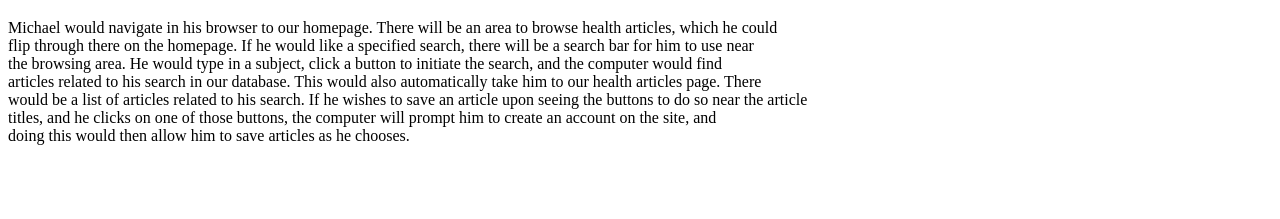
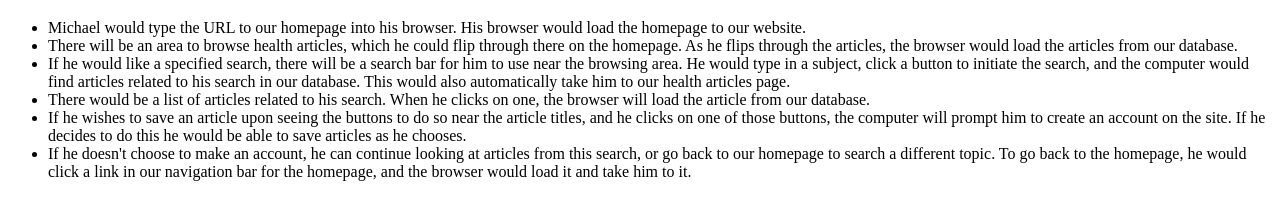
Before and after one commit to web-health-portal/portal-capstone, a plain HTML site: page documentation/interactionflow.html in a window 1280 px wide. Shown: the part 61-280 px from the top of the page. Drawn offline with Linux system fonts and the light colour scheme.

Commit message:
made steps into UO list

```diff
--- a/documentation/interactionflow.html
+++ b/documentation/interactionflow.html
@@ -6,14 +6,13 @@
 </head>
 <body>
 <h1>Unregistered English Speaker Interaction Flow</h1>
-<p>
-    Michael would navigate in his browser to our homepage. There will be an area to browse health articles, which he could <br>
-    flip through there on the homepage. If he would like a specified search, there will be a search bar for him to use near <br>
-    the browsing area. He would type in a subject, click a button to initiate the search, and the computer would find <br>
-    articles related to his search in our database. This would also automatically take him to our health articles page.  There <br>
-    would be a list of articles related to his search. If he wishes to save an article upon seeing the buttons to do so near the article <br>
-    titles, and he clicks on one of those buttons, the computer will prompt him to create an account on the site, and <br>
-    doing this would then allow him to save articles as he chooses.
-</p>
+<p><ul>
+    <li>Michael would type the URL to our homepage into his browser. His browser would load the homepage to our website.</li>
+    <li>There will be an area to browse health articles, which he could flip through there on the homepage. As he flips through the articles, the browser would load the articles from our database.</li>
+    <li>If he would like a specified search, there will be a search bar for him to use near the browsing area. He would type in a subject, click a button to initiate the search, and the computer would find articles related to his search in our database. This would also automatically take him to our health articles page.</li>
+    <li>There would be a list of articles related to his search. When he clicks on one, the browser will load the article from our database.</li>
+    <li>If he wishes to save an article upon seeing the buttons to do so near the article titles, and he clicks on one of those buttons, the computer will prompt him to create an account on the site. If he decides to do this he would be able to save articles as he chooses.</li>
+    <li>If he doesn't choose to make an account, he can continue looking at articles from this search, or go back to our homepage to search a different topic. To go back to the homepage, he would click a link in our navigation bar for the homepage, and the browser would load it and take him to it.</li>
+</ul></p>
 </body>
 </html>
```
